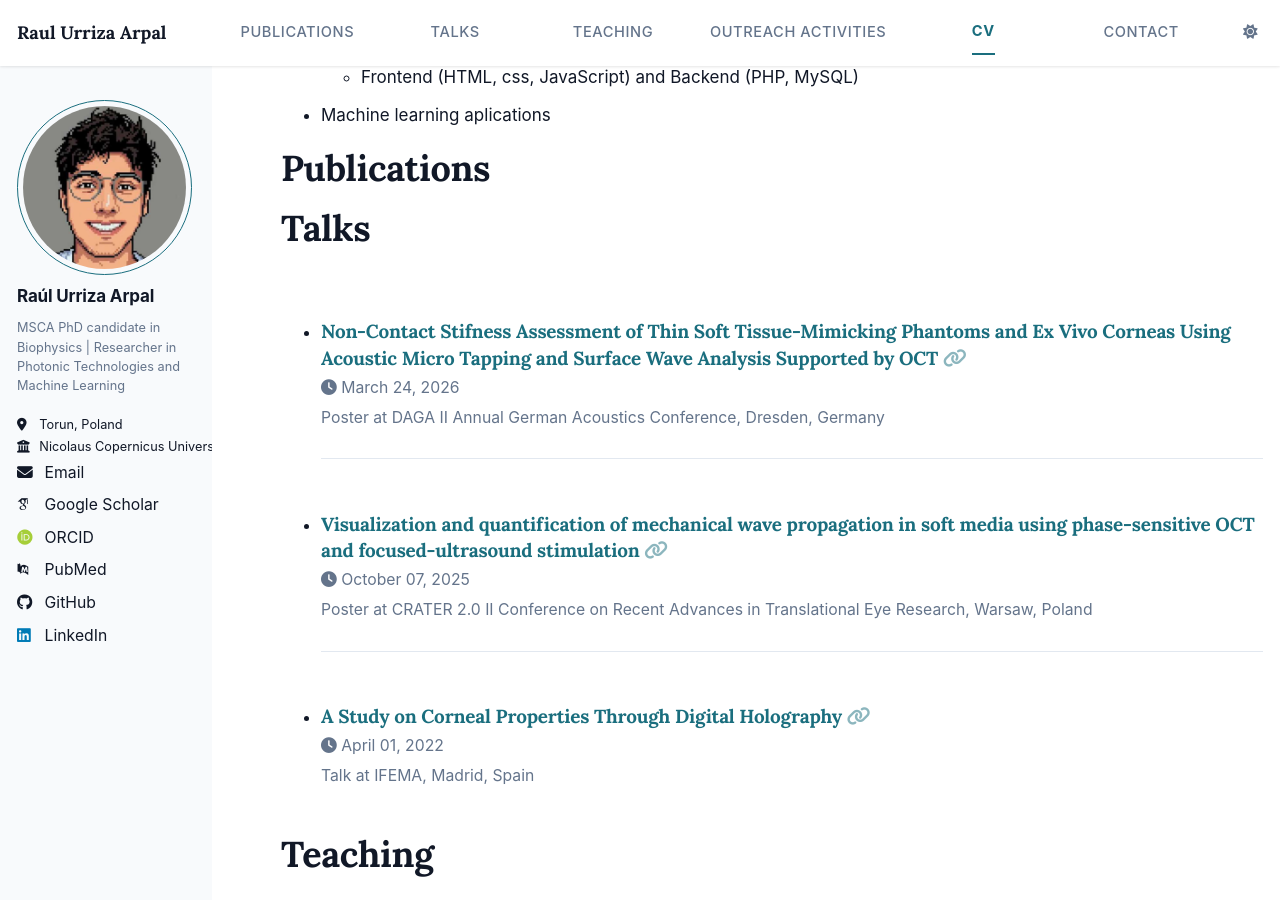
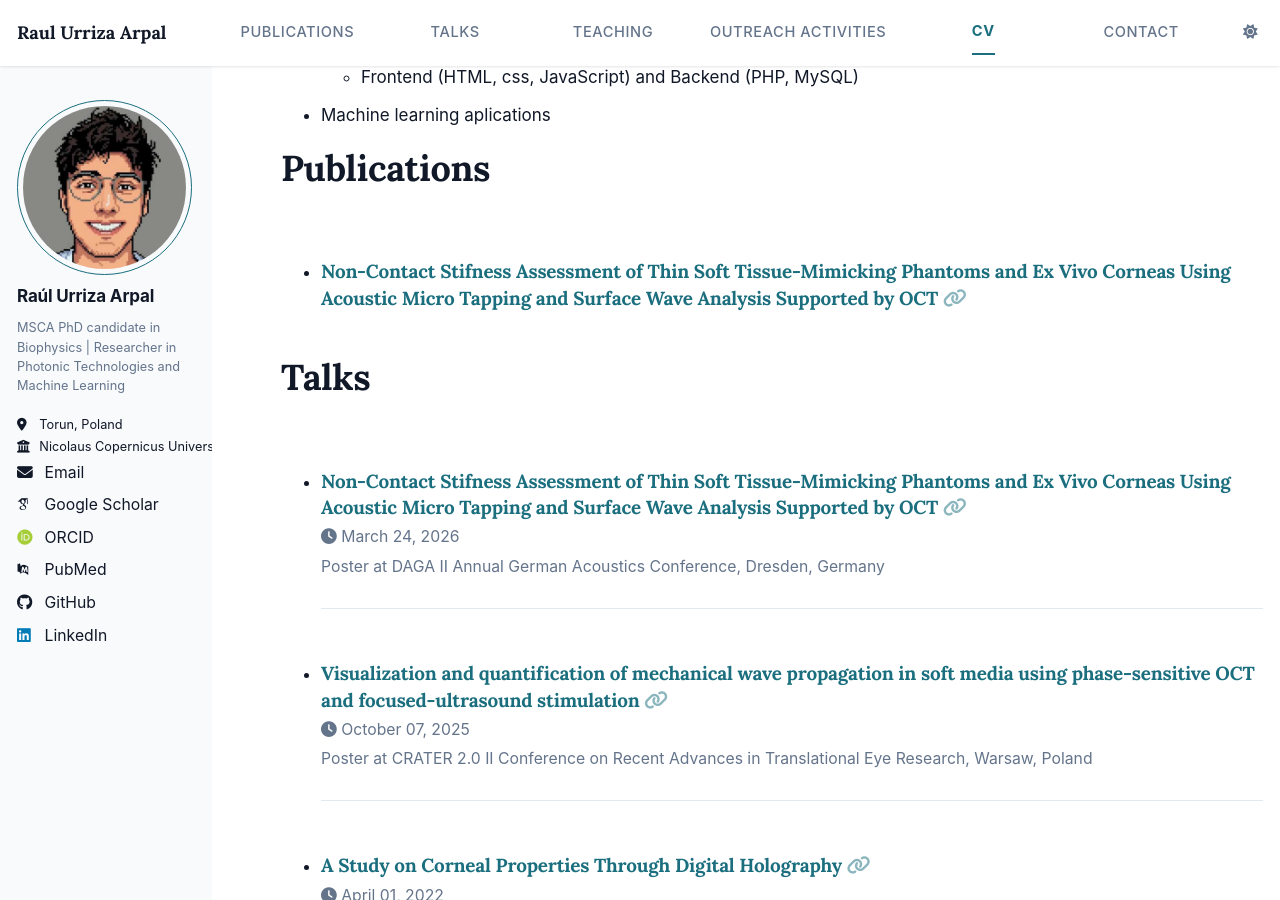
Before and after one commit to RaulUrriza/raulurriza.github.io, a Jekyll site: the page built from _pages/cv.md, in a window 1280 px wide and 900 px high, scrolled down 1732 px. Built offline with Jekyll 4.4.1, drawn with Linux system fonts in a browser that asks for light colours; some web fonts are replaced; a script bundle is joined from its source files by our own code; library files that are not in the unit come from our copies.

Commit message:
Changes pages publications

```diff
--- a/_includes/archive-single.html
+++ b/_includes/archive-single.html
@@ -28,7 +28,9 @@
 
     <h2 class="archive__item-title" itemprop="headline">
       {% if post.link %}
-        <a href="{{ post.link }}">{{ title }}</a> <a href="{{ base_path }}{{ post.url }}" rel="permalink"><i class="fa fa-link" aria-hidden="true" title="permalink"></i><span class="sr-only">Permalink</span></a>
+        <a href="{{ post.link }}" target="_blank">{{ title }}</a>
+      {% elsif post.paperurl %}
+        <a href="{{ post.paperurl }}" target="_blank">{{ title }}</a>
       {% else %}
         <a href="{{ base_path }}{{ post.url }}" rel="permalink">{{ title }}</a>
       {% endif %}
--- /dev/null
+++ b/_publications/2026-03-24-daga.md
@@ -0,0 +1,10 @@
+---
+title: "Non-Contact Stifness Assessment of Thin Soft Tissue-Mimicking Phantoms and Ex Vivo Corneas Using Acoustic Micro Tapping and Surface Wave Analysis Supported by OCT"
+collection: publications
+type: "Poster"
+link: "https://app2026.daga-tagung.de/konferenz?article=371"
+paperurl: "https://app2026.daga-tagung.de/konferenz?article=371"
+venue: "DAGA II Annual German Acoustics Conference"
+date: 2026-03-24
+location: "Dresden, Germany"
+---
```
